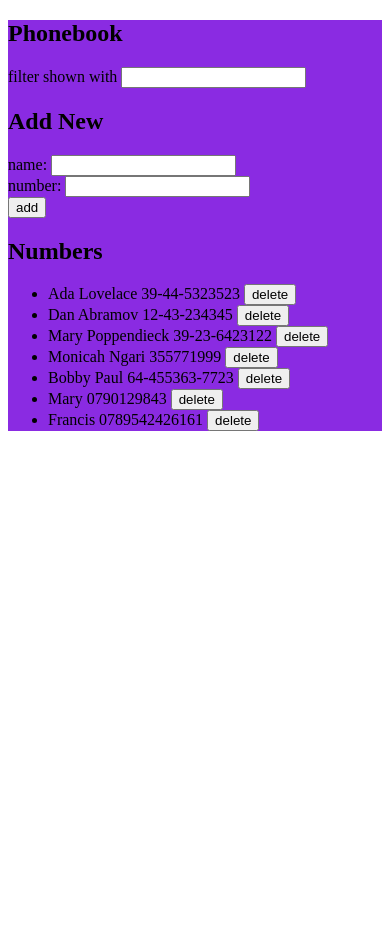
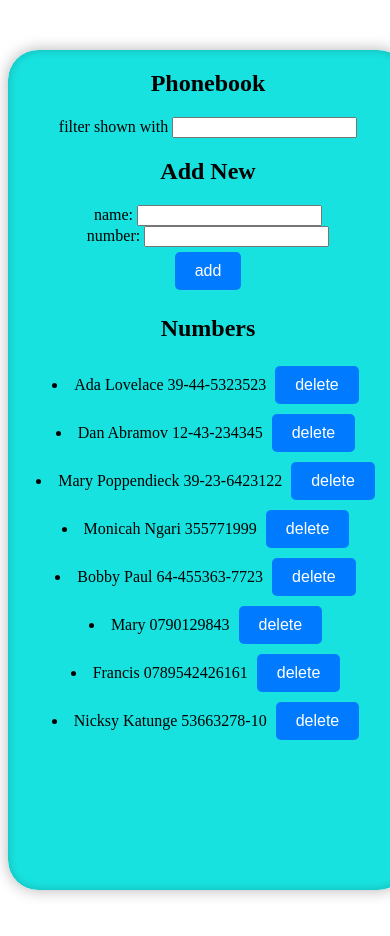
Before and after one commit to Monicah-Ngari/Phobebook, a React (Vite) app: page / in a window 390 px wide. Shown: the top 936 px of the page. Before the commit the page ends 844 px from the top, so only its background shows below. Built offline with nearby package versions, Linux system fonts and the light colour scheme; data requests are answered from the project's data file.

Commit message:
added styles to my phonebook

```diff
--- a/db.json
+++ b/db.json
@@ -34,6 +34,11 @@
       "name": "Francis ",
       "number": "0789542426161",
       "id": "CbG-fsT"
+    },
+    {
+      "name": "Nicksy Katunge",
+      "number": "53663278-10",
+      "id": "7Iwdxyr"
     }
   ]
 }
--- a/src/App.jsx
+++ b/src/App.jsx
@@ -100,6 +100,7 @@ const App = () => {
 
   return (
     <div className="App">
+      <div className="phone-frame">
         <h2>Phonebook</h2>
         <Filter filterName={filterName} filterNames={filterNames} />
         <h2>Add New</h2>
@@ -113,6 +114,7 @@ const App = () => {
         <h2>Numbers</h2>
         <Persons personsToShow={personsToShow} handleDelete={handleDelete} />
       </div>
+    </div>
   );
 };
 
--- a/src/Styles.css
+++ b/src/Styles.css
@@ -1,3 +1,53 @@
 .App {
-    background-color: blueviolet;
+
+    text-align: center;
+    padding: 20px;
+    padding: 20px;
+    border-radius: 30px;
+    box-shadow: 0 0 15px rgba(0, 0, 0, 0.3);
+    width: 360px;
+    height: 800px;
+    position: relative;
+    margin: 50px auto;
+    overflow: hidden;
 }
+
+.list-container {
+    display: inline-block;
+    text-align: left;
+
+}
+
+ul {
+    list-style-position: inside;
+    padding: 0;
+    margin: 0 auto;
+
+}
+
+button {
+    background-color: #007bff;
+    color: white;
+    border: none;
+    border-radius: 5px;
+    padding: 10px 20px;
+    cursor: pointer;
+    font-size: 16px;
+    margin: 5px;
+}
+
+button:hover {
+    background-color: #0056b3;
+}
+
+.phone-frame {
+    position: absolute;
+    top: 0;
+    left: 0;
+    width: 100%;
+    height: 100%;
+    border-radius: 30px;
+    background: #18e2df;
+    box-shadow: inset 0 0 10px rgba(0, 0, 0, 0.2);
+    overflow-y: auto;
+}
```
Lines whose indentation alone changed are shown as unchanged.
